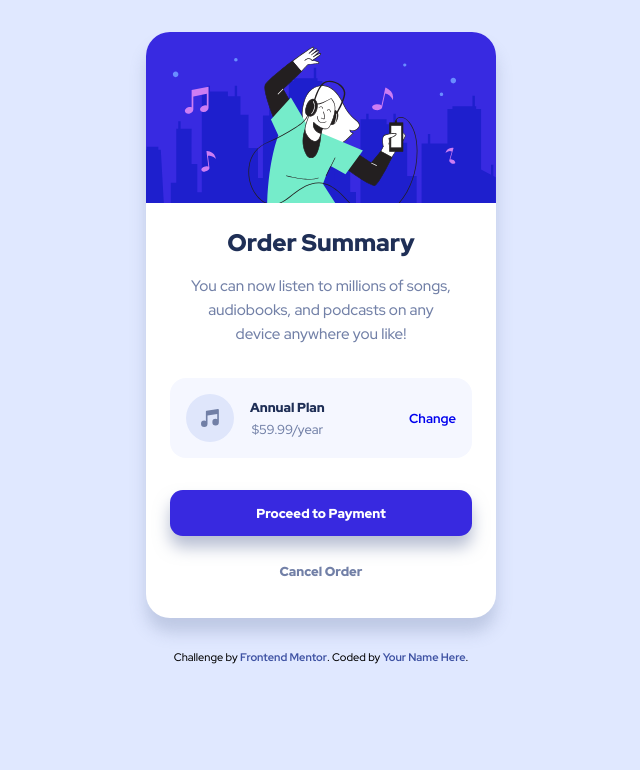
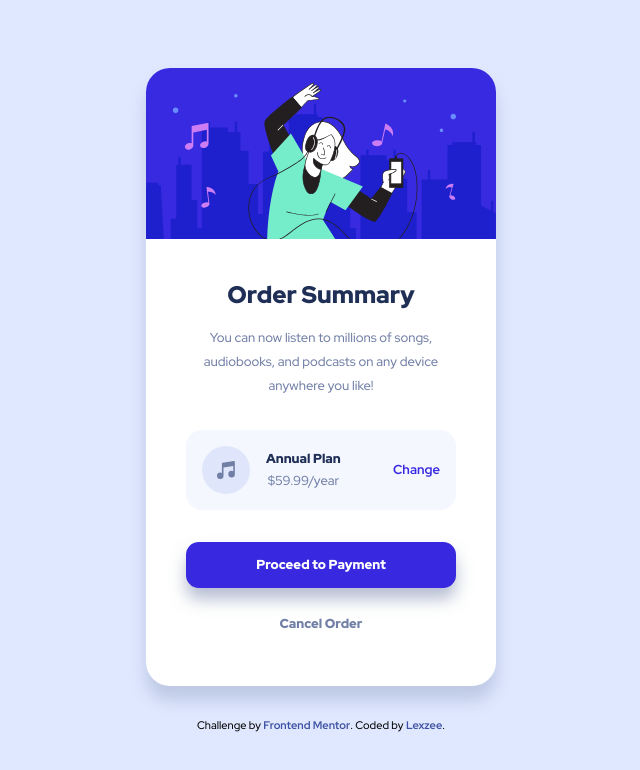
Before and after one commit to lexzee/order-summary-comp, a React (Vite) app: page / in a window 1280 px wide. Shown: the top 770 px of the page, without its empty margins (319-959 px from the left). Built offline with nearby package versions, Linux system fonts and the light colour scheme.

Commit message:
fixed missing picture after loading

```diff
--- a/src/App.css
+++ b/src/App.css
@@ -2,19 +2,15 @@
   max-width: 1280px;
   margin: 0 auto;
   text-align: center;
-  display: relative;
-  place-items: center;
 }
 
 .App {
   background-color:  white;
-  margin: 2rem auto;
   max-width: 350px;
-  display: relative;
-  place-items: center;
   border-radius: 1.5rem;
   font-size: small;
   box-shadow: .0 .9rem 1rem hsla(224, 23%, 55%, .3);
+  margin-bottom: 2rem;
 }
 
 .cardImg{
@@ -75,6 +71,7 @@
 .change, a{
   margin-left: auto;
   text-decoration: none;
+  color: hsl(245, 75%, 52%);
   font-weight: 700;
 }
 a:active{
@@ -109,3 +106,13 @@ a:active{
 .cancel:active{
   color: hsl(223, 47%, 23%);
 }
+
+@media (min-width: 780px){
+  .cardBody{
+    padding: 2.5rem;
+  }
+  .description{
+    font-size: small;
+    margin: 1rem .5rem;
+  }
+}
--- a/src/App.jsx
+++ b/src/App.jsx
@@ -1,13 +1,14 @@
-import { useState } from 'react'
 import './App.css'
 import Button from './components/Button'
+import hero from './images/illustration-hero.svg'
+import icon from './images/icon-music.svg'
 
 function App({value, className}) {
   return (
     <>
       <div className="App">
         <div className="cardImg">
-          <img src="./src/images/illustration-hero.svg" alt="" className="image" />
+          <img src={hero} alt="" className="image" />
         </div>
         <div className="cardBody">
           <h1 className="cardHeader">
@@ -17,7 +18,7 @@ function App({value, className}) {
           You can now listen to millions of songs, audiobooks, and podcasts on any device anywhere you like!
           </p>
           <div className="planPayment">
-            <img src="./src/images/icon-music.svg" alt="#" className="icon" />
+            <img src={icon} alt="#" className="icon" />
             <div className="planDet">
               <p className="subHeader">
                 Annual Plan
@@ -38,7 +39,7 @@ function App({value, className}) {
       </div>
       <div class="attribution">
         Challenge by <a href="https://www.frontendmentor.io?ref=challenge" target="_blank">Frontend Mentor</a>.
-        Coded by <a href="#">Your Name Here</a>.
+        Coded by <a href="https://github.com/lexzee">Lexzee</a>.
       </div>
     </>
   )
--- a/src/index.css
+++ b/src/index.css
@@ -8,3 +8,11 @@
   justify-content: center;
   background-color: hsl(225, 100%, 94%);
 }
+
+body{
+  margin: 0;
+  display: flex;
+  place-items: center;
+  min-width: 320px;
+  min-height: 100vh;
+}
```
Also changed, not shown: public/Screenshot.png (added), 1 other file (tests, documents, lock files or other folders).
